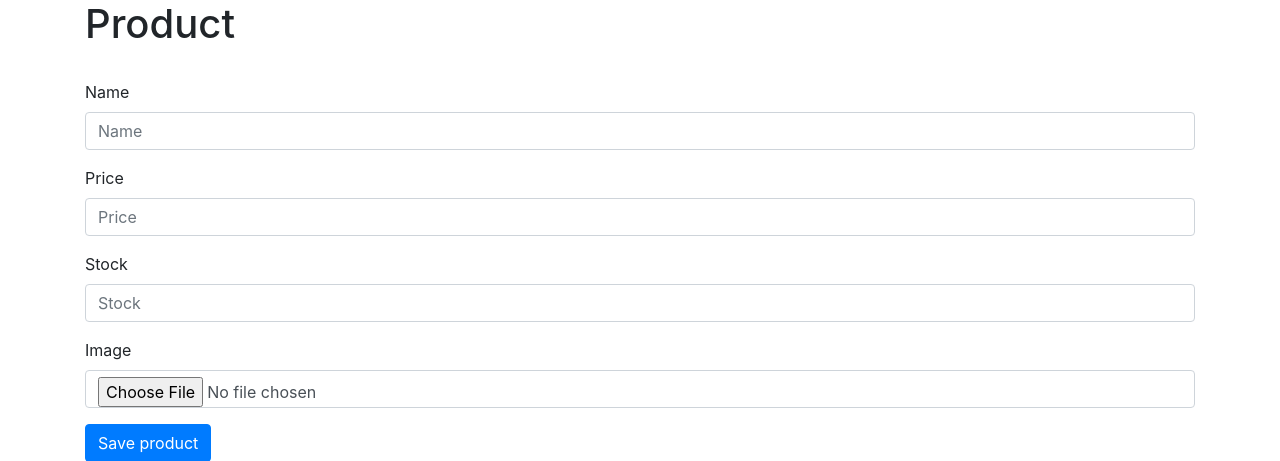
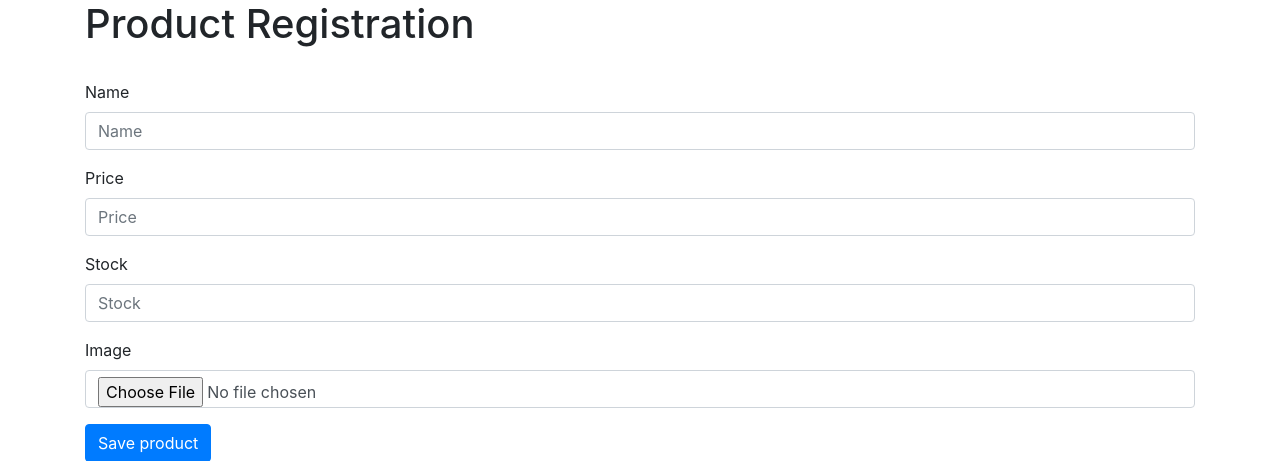
Before and after one commit to franciscowendel/django-simple-project, a Django app: page /product_registration/ in a window 1280 px wide. Shown: the top 461 px of the page. Run offline with Django 3.2, Linux system fonts and the light colour scheme; the visitor is signed in with stand-in values (Sample User, id 1); some libraries are stand-ins or nearby versions.

Commit message:
Update product_registration.html

```diff
--- a/django_simple_project/core/templates/product_registration.html
+++ b/django_simple_project/core/templates/product_registration.html
@@ -3,12 +3,12 @@
 <html lang="en">
 <head>
     <meta charset="UTF-8">
-    <title>Title</title>
+    <title>Product Registration</title>
     {% bootstrap_css %}
 </head>
 <body>
     <div class=container>
-    <h1>Product</h1>
+    <h1>Product Registration</h1>
         <br>
         <form action="{% url 'product' %}" method="post" class="form" autocomplete="off" enctype="multipart/form-data">
             {% csrf_token %}
```
